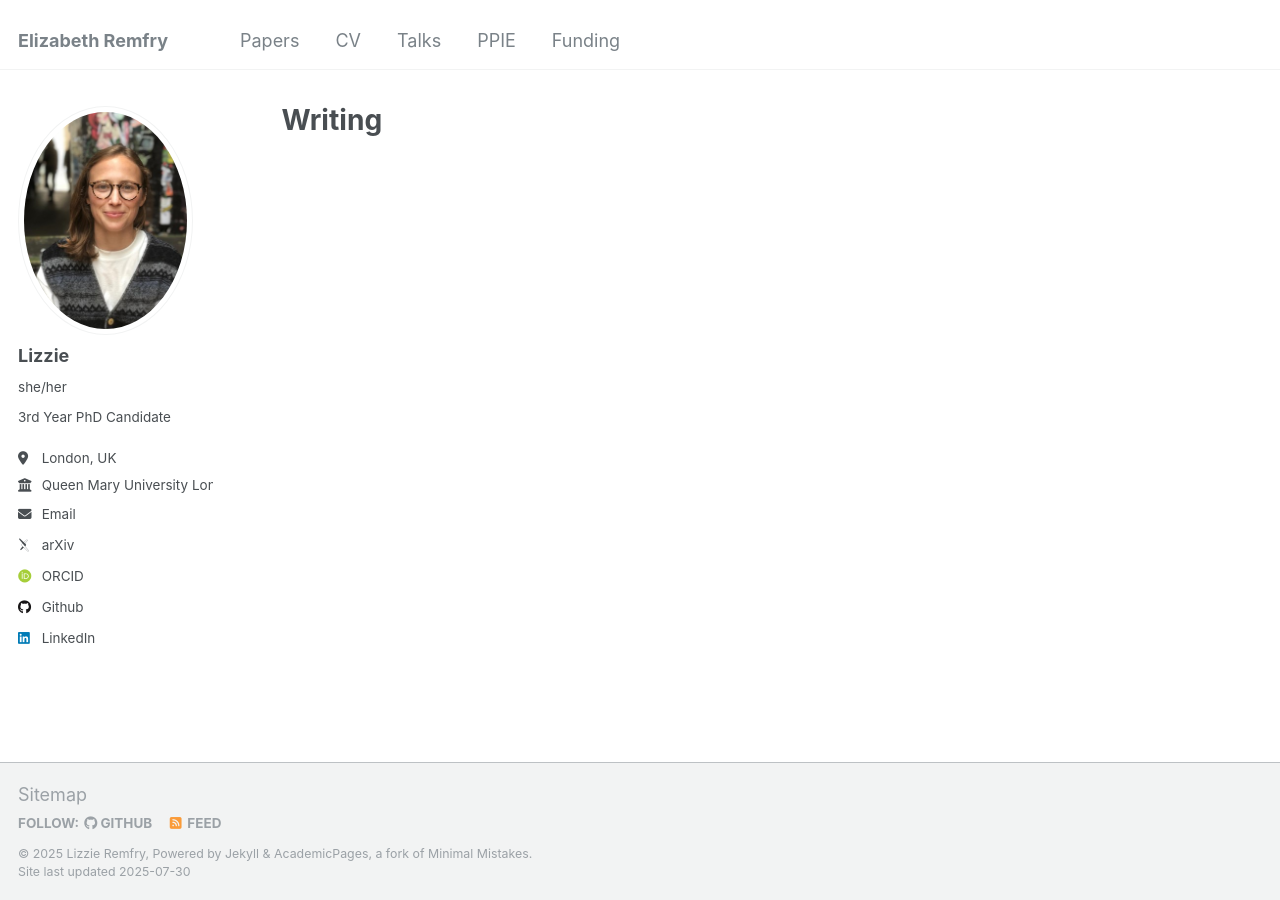
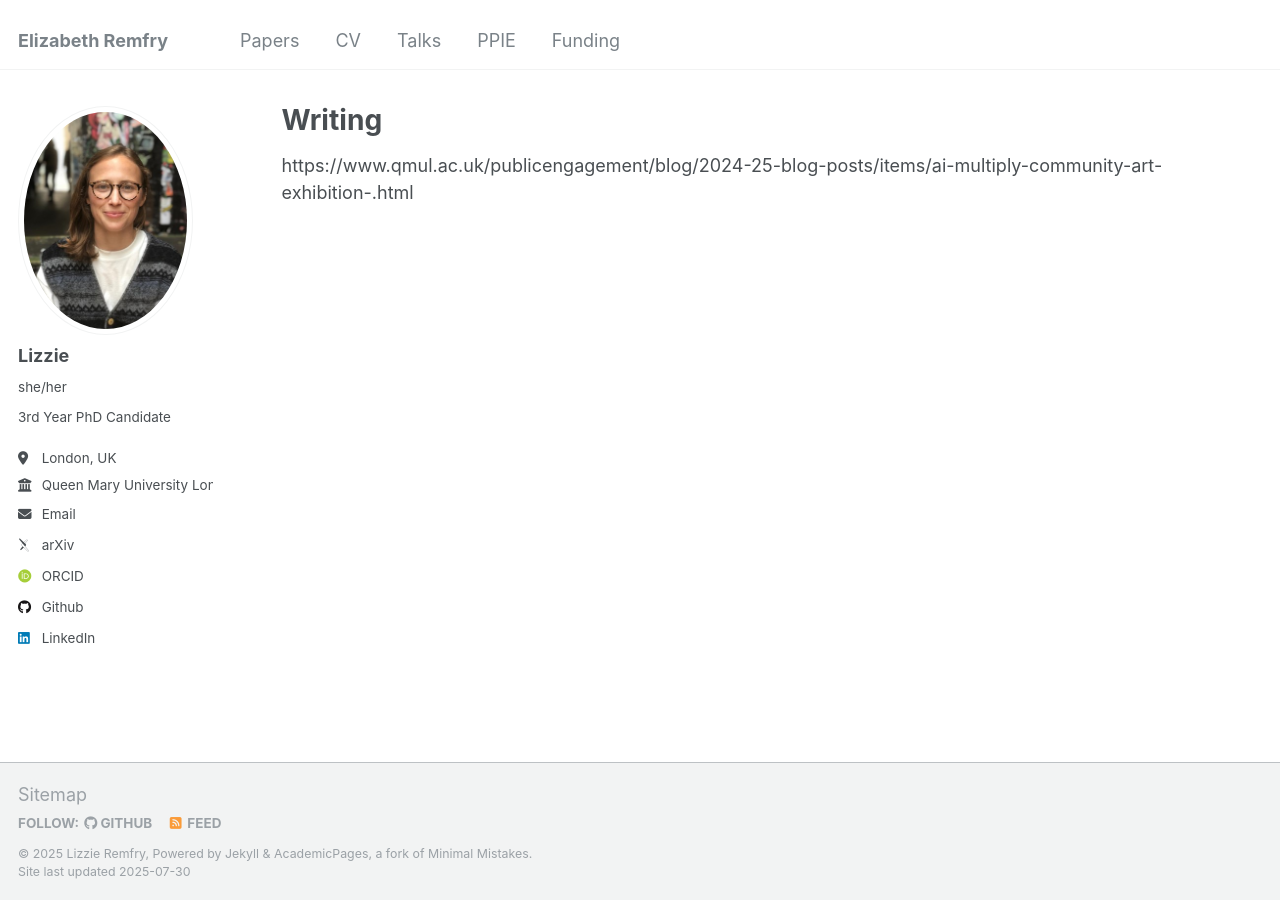
Before and after one commit to LizRem/lizrem.github.io, a Jekyll site: the page built from _pages/writing.md, in a window 1280 px wide. Built offline with Jekyll 4.4.1, drawn with Linux system fonts in a browser that asks for light colours; some web fonts are replaced; part of the change alters nothing that is shown.

Commit message:
Update writing.md

```diff
--- a/_pages/writing.md
+++ b/_pages/writing.md
@@ -4,3 +4,5 @@ title: "Writing"
 permalink: /blogs/
 author_profile: true
 ---
+
+https://www.qmul.ac.uk/publicengagement/blog/2024-25-blog-posts/items/ai-multiply-community-art-exhibition-.html
```
